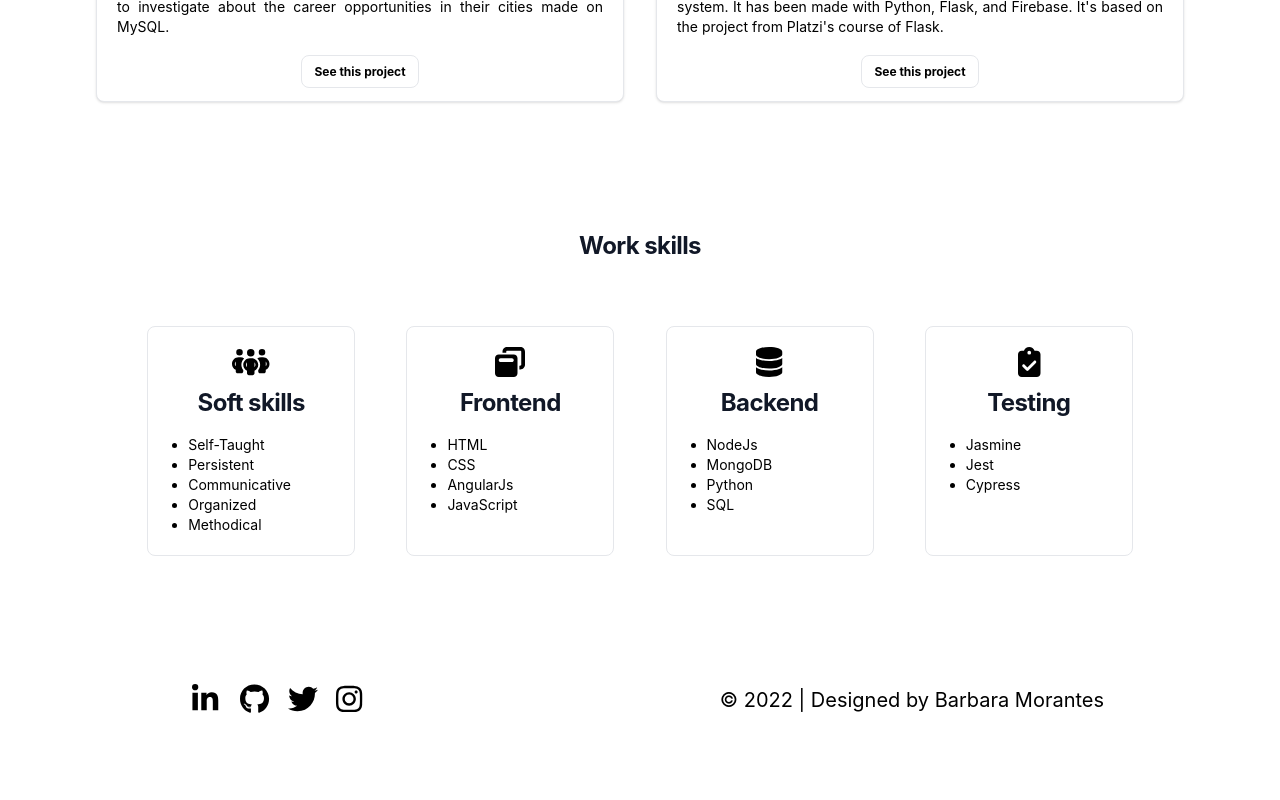
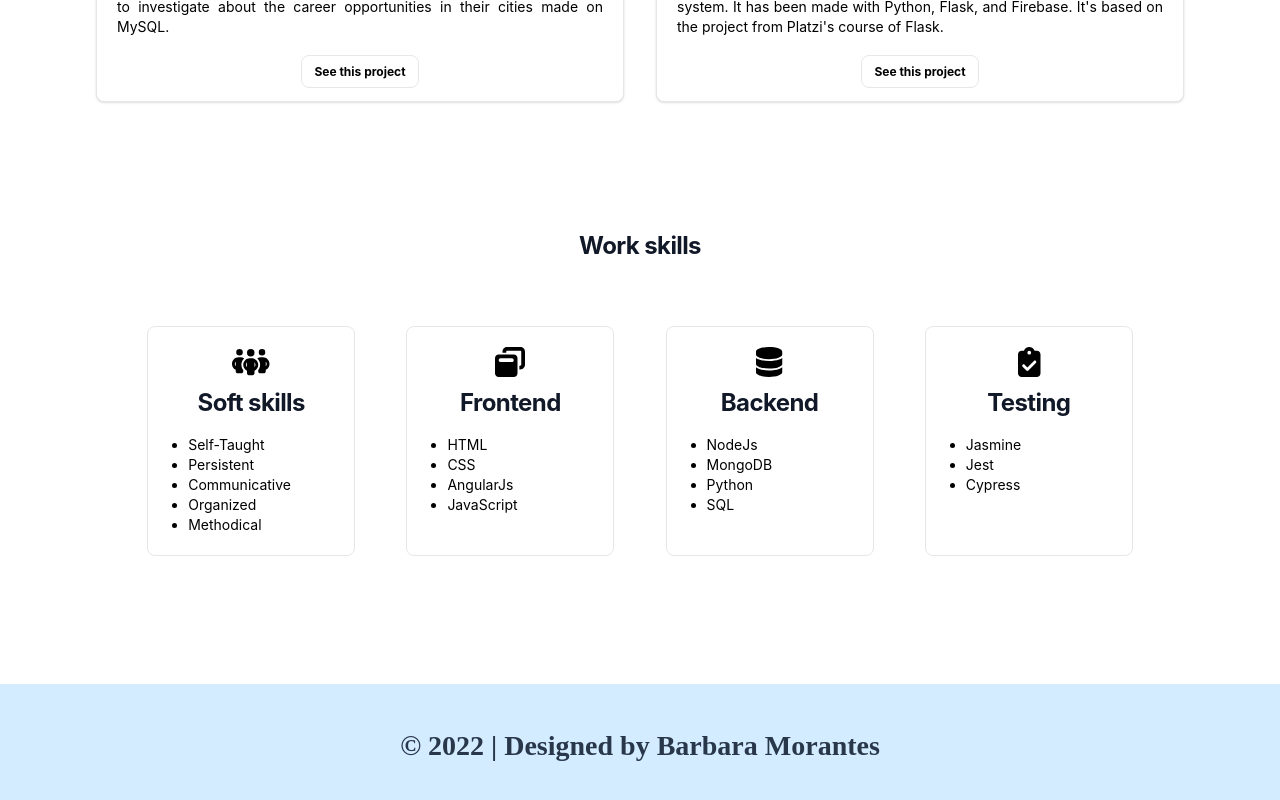
Before and after one commit to BarbDMC/BarbDMC, a Next.js app: page / in a window 1280 px wide. Shown: the part 2448-3248 px from the top of the page. Before the commit the page ends 3164 px from the top, so only its background shows below. Built offline with nearby package versions, Linux system fonts and the light colour scheme.

Commit message:
Footer styles added

```diff
--- a/components/Footer/Footer.js
+++ b/components/Footer/Footer.js
@@ -1,12 +1,9 @@
 import React from 'react';
-import SocialMediaList from '../socialMediaList/socialMediaList';
 
 const Footer = () => {
   return (
-    <div className='w-full flex justify-around'>
-      <SocialMediaList />
-
-      <span className='inline-flex items-center text-xs md:text-xl'>© {new Date().getFullYear()} | Designed by Barbara Morantes</span>
+    <div className='bg-[rgba(212,236,255,1)] w-full h-[124px] flex justify-around'>
+      <span className='[font-family:Signika_Negative] text-[28px] flex col items-center font-bold text-[rgba(41,55,74,1)] max-w-[480px] grow-0 shrink-0 basis-auto box-border'>© {new Date().getFullYear()} | Designed by Barbara Morantes</span>
     </div>
   )
 }
```
